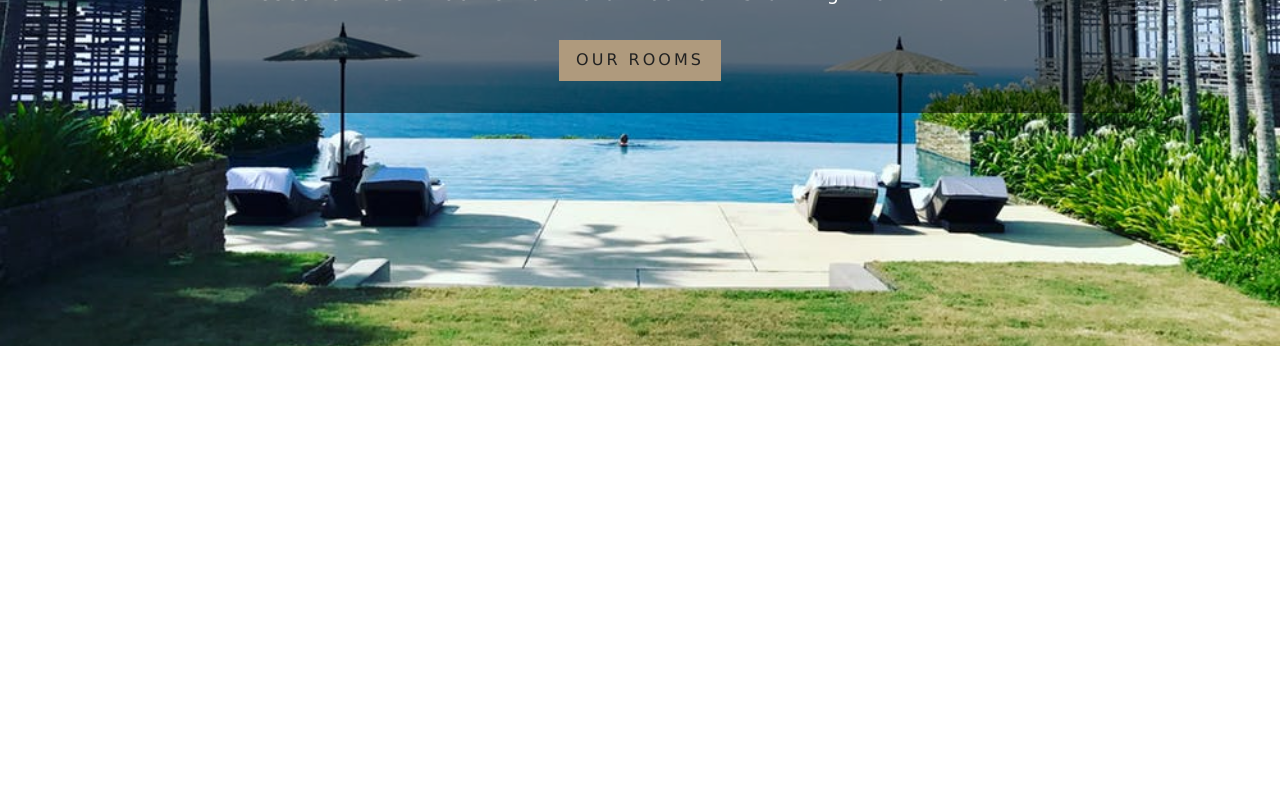
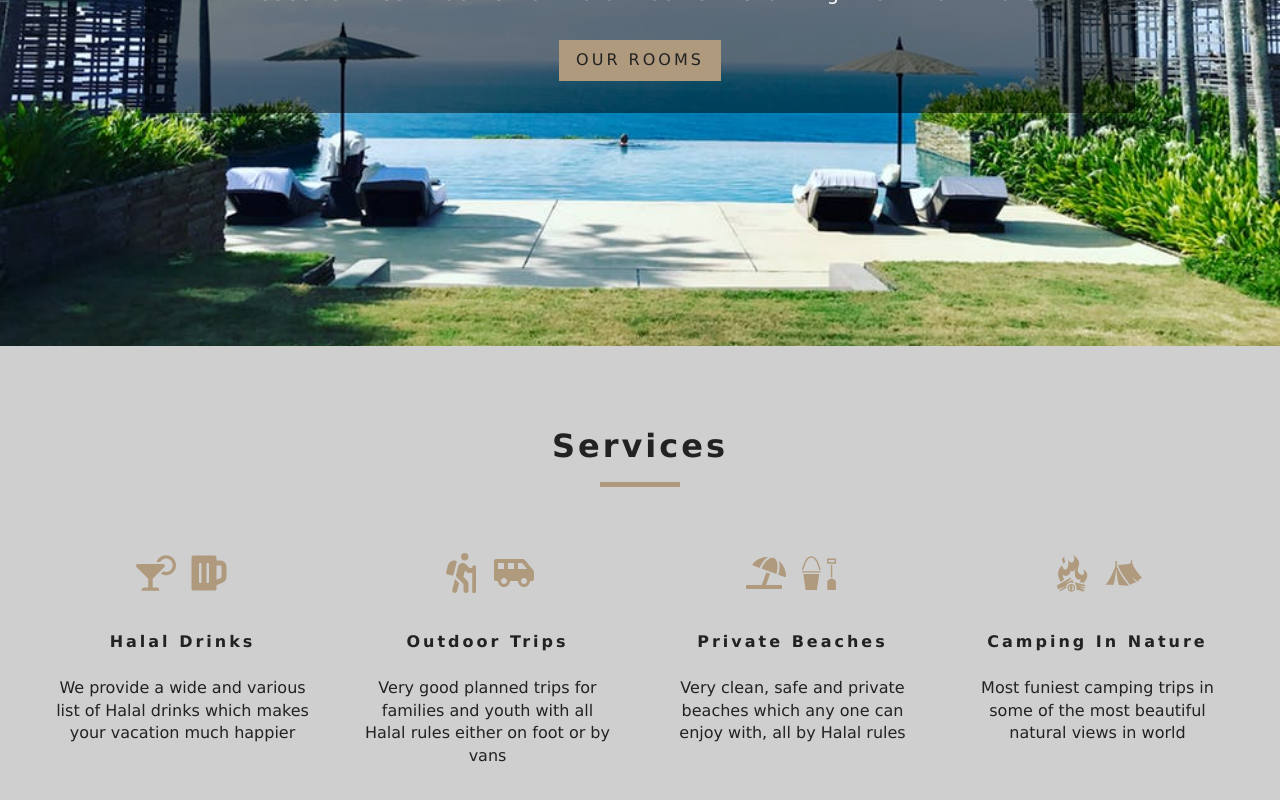
Before and after one commit to Ahmed-AlSharkawy/20-hotelresort-classes-router, a React (Create React App) app: page / in a window 1280 px wide. Shown: the part 454-1254 px from the top of the page. Before the commit the page ends 800 px from the top, so only its background shows below. Built offline with nearby package versions, Linux system fonts and the light colour scheme; the HTML template or start-up script is replaced by a standard one.

Commit message:
services added

```diff
--- /dev/null
+++ b/src/ServicesData.js
@@ -0,0 +1,41 @@
+import {
+  FaCocktail,
+  FaBeer,
+  FaHiking,
+  FaShuttleVan,
+  FaUmbrellaBeach,
+} from 'react-icons/fa'
+import { GiCampfire, GiBeachBucket, GiCampingTent } from 'react-icons/gi'
+
+const ServicesData = [
+  {
+    id: 1,
+    icon1: <FaCocktail />,
+    icon2: <FaBeer />,
+    title: 'Halal Drinks',
+    info: 'We provide a wide and various list of Halal drinks which makes your vacation much happier',
+  },
+  {
+    id: 2,
+    icon1: <FaHiking />,
+    icon2: <FaShuttleVan />,
+    title: 'Outdoor Trips',
+    info: 'Very good planned trips for families and youth with all Halal rules either on foot or by vans',
+  },
+  {
+    id: 3,
+    icon1: <FaUmbrellaBeach />,
+    icon2: <GiBeachBucket />,
+    title: 'Private Beaches',
+    info: 'Very clean, safe and private beaches which any one can enjoy with, all by Halal rules',
+  },
+  {
+    id: 4,
+    icon1: <GiCampfire />,
+    icon2: <GiCampingTent />,
+    title: 'Camping In Nature',
+    info: 'Most funiest camping trips in some of the most beautiful natural views in world',
+  },
+]
+
+export default ServicesData
--- /dev/null
+++ b/src/components/Services.js
@@ -0,0 +1,32 @@
+import React, { Component } from 'react'
+import Title from './Title'
+import ServicesData from '../ServicesData'
+
+export default class Services extends Component {
+  state = {
+    services: ServicesData,
+  }
+
+  render() {
+    return (
+      <section className='services'>
+        <Title title='Services' />
+        <div className='services-center'>
+          {this.state.services.map((service) => {
+            const { id, icon1, icon2, title, info } = service
+            return (
+              <article key={id} class='service'>
+                <span>
+                  {icon1} {icon2}
+                </span>
+
+                <h6>{title}</h6>
+                <p>{info}</p>
+              </article>
+            )
+          })}
+        </div>
+      </section>
+    )
+  }
+}
--- /dev/null
+++ b/src/components/Title.js
@@ -0,0 +1,11 @@
+import React from 'react'
+
+const Title = ({ title }) => {
+  return (
+    <div className='section-title'>
+      <h4>{title}</h4>
+      <div />
+    </div>
+  )
+}
+export default Title
--- a/src/pages/Home.js
+++ b/src/pages/Home.js
@@ -2,9 +2,11 @@ import React from 'react'
 import { Link } from 'react-router-dom'
 import Hero from '../components/Hero'
 import Banner from '../components/Banner'
+import Services from '../components/Services'
 
 const Home = () => {
   return (
+    <>
       <Hero>
         <Banner
           title='Best Islamic rooms'
@@ -15,6 +17,8 @@ const Home = () => {
           </Link>
         </Banner>
       </Hero>
+      <Services />
+    </>
   )
 }
 export default Home
```
Lines whose indentation alone changed are shown as unchanged.
